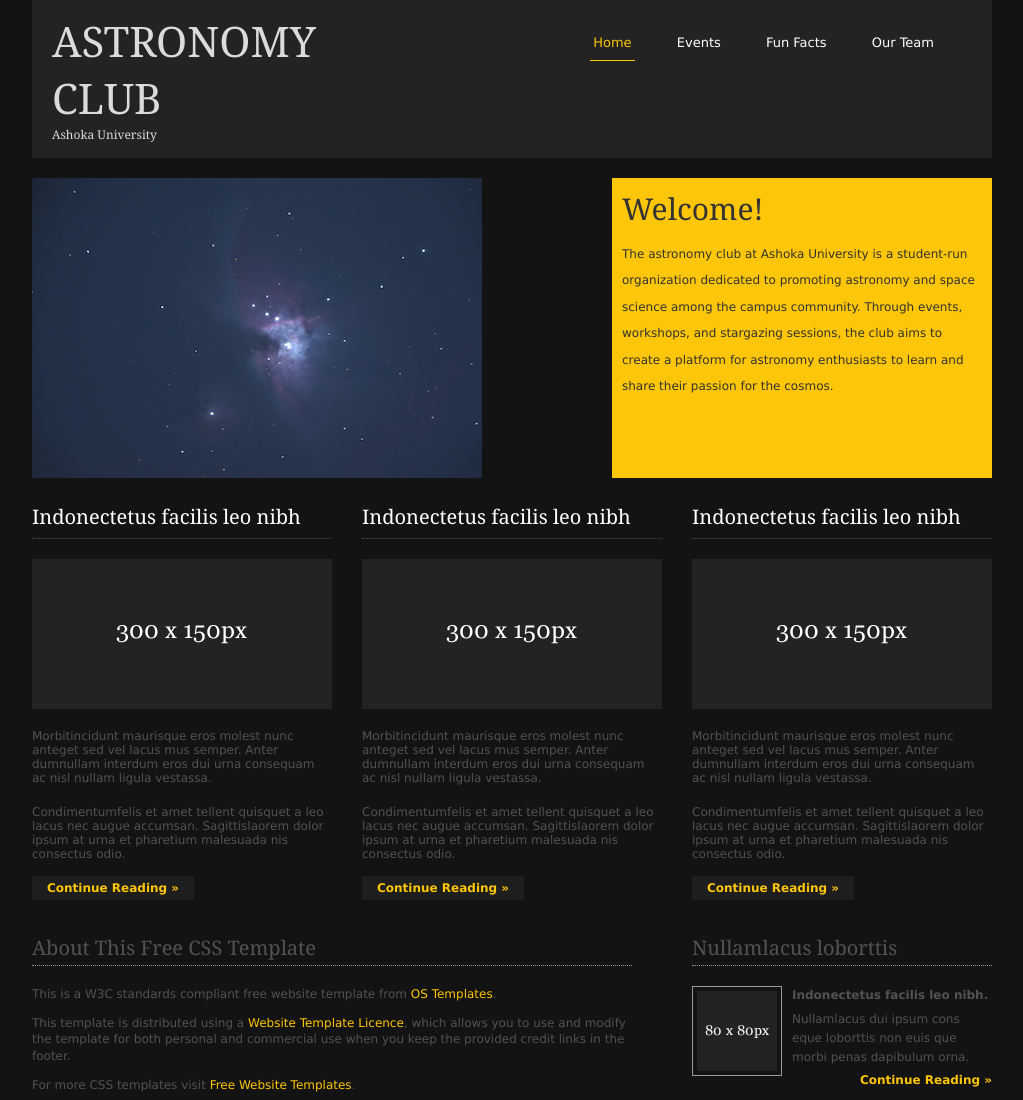
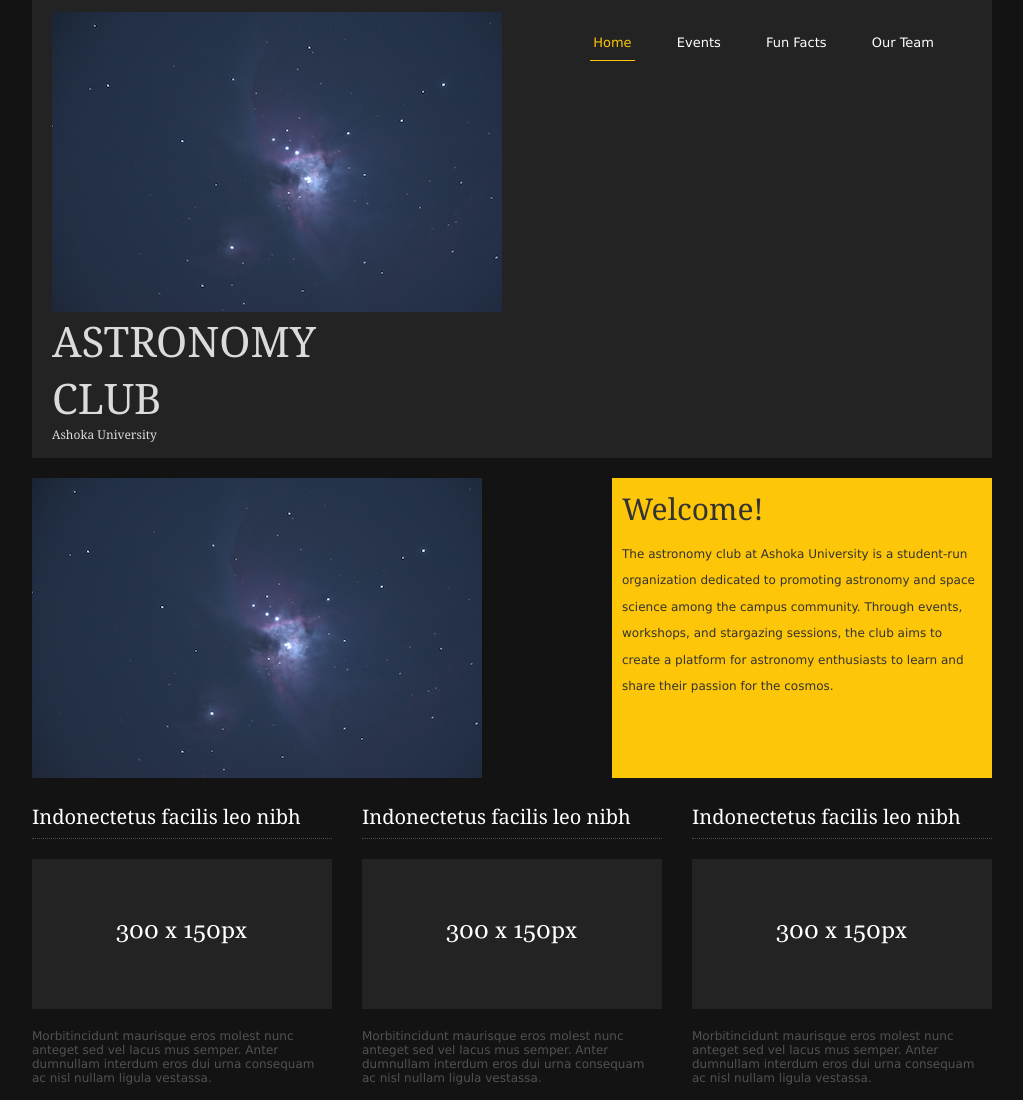
Before and after one commit to ashoka-astronomy/ashoka-astronomy.github.io, a plain HTML site: page index.html in a window 1280 px wide. Shown: the top 1100 px of the page, without its empty margins (128-1151 px from the left). Drawn offline with Linux system fonts and the light colour scheme.

Commit message:
Update index.html

```diff
--- a/index.html
+++ b/index.html
@@ -10,6 +10,7 @@
 <div class="wrapper">
   <div id="header">
     <div id="logo">
+      <div class="fl_left"><a href="#"><img src="images/demo/DSC_0277.JPG" alt="" /></a></div>
       <h1><a href="index.html">Astronomy Club</a></h1>
       <p>Ashoka University</p>
     </div>
```
